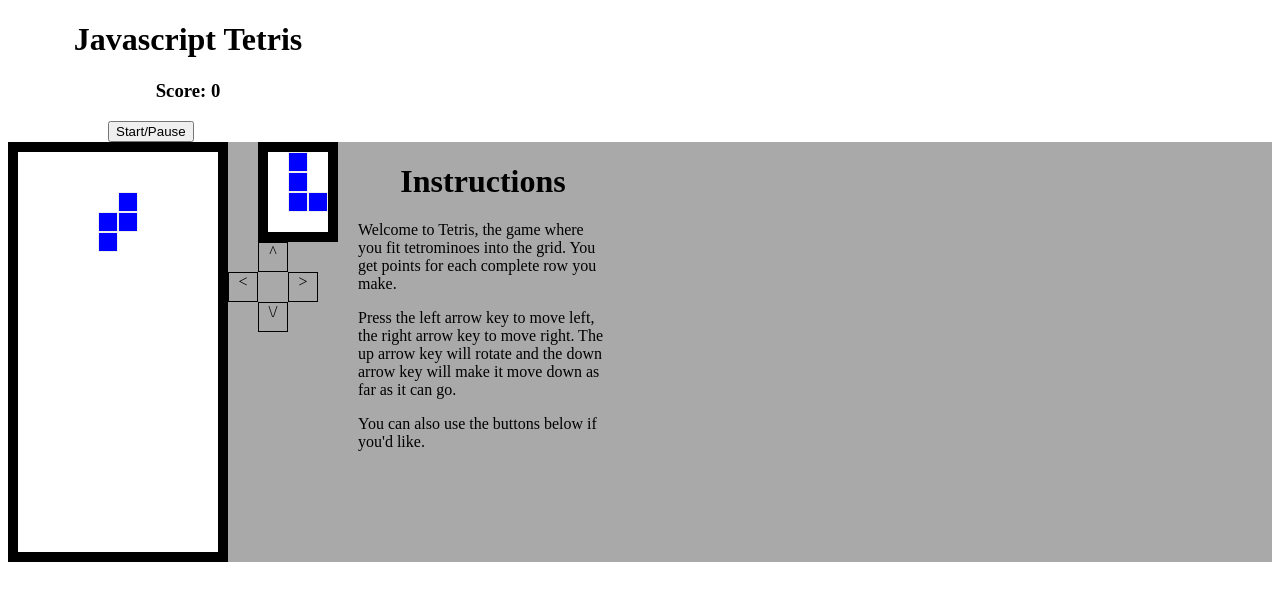
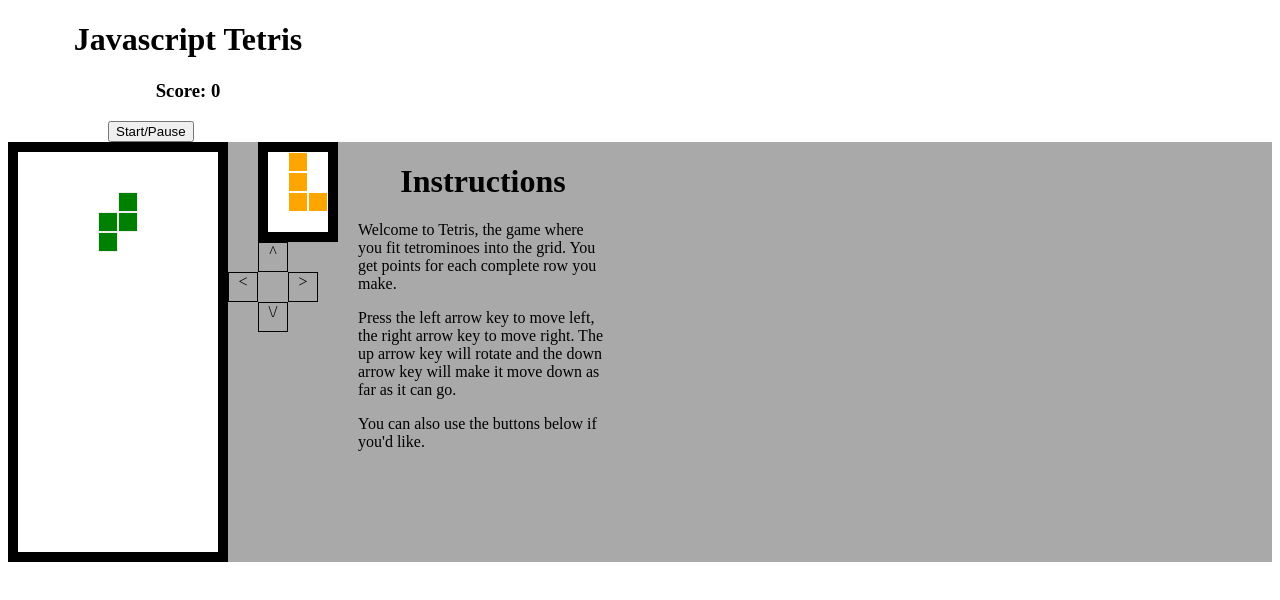
Before and after one commit to Andrew836-dev/Javascript-tetris, a plain HTML site: page index.html in a window 1280 px wide. Both pictures are taken after a click on the button "Start/Pause". Drawn offline with Linux system fonts and the light colour scheme.

Commit message:
changed tetrominoes to objects with colors attached, added colors

```diff
--- a/script/app.js
+++ b/script/app.js
@@ -14,54 +14,75 @@ document.addEventListener('DOMContentLoaded', () => {
     let isGameOver = true
 
     //The Tetrominoes setup
-    const lTetromino = [
-        [1, width+1, width*2+1, 2],
-        [width, width+1, width+2, width*2+2],
-        [1, width+1, width*2, width*2+1],
-        [width, width*2, width*2+1, width*2+2]
-    ]
+    const lTetromino = {
+        rotation: [
+            [1, width + 1, width * 2 + 1, 2],
+            [width, width + 1, width + 2, width * 2 + 2],
+            [1, width + 1, width * 2, width * 2 + 1],
+            [width, width * 2, width * 2 + 1, width * 2 + 2]
+        ],
+        color: 'red'
+    }
 
-    const rTetromino = [
-        [1, width+1, width*2+1, width*2+2],
-        [width, width+1, width+2, 2],
-        [0, 1, width+1, width*2+1],
-        [width, width+1, width+2, width*2]
-    ]
+    const rTetromino = {
+        rotation: [
+            [1, width + 1, width * 2 + 1, width * 2 + 2],
+            [width, width + 1, width + 2, 2],
+            [0, 1, width + 1, width * 2 + 1],
+            [width, width + 1, width + 2, width * 2]
+        ],
+        color: 'orange'
+    }
 
-    const zTetromino = [
-        [1, width+2, width+1, width*2+2],
-        [width, width+1, 1, 2],
-        [1, width+2, width+1, width*2+2],
-        [width, width+1, 1, 2]
-    ]
+    const zTetromino = {
+        rotation: [
+            [1, width + 2, width + 1, width * 2 + 2],
+            [width, width + 1, 1, 2],
+            [1, width + 2, width + 1, width * 2 + 2],
+            [width, width + 1, 1, 2]
+        ],
+        color: 'yellow'
+    }
 
-    const sTetromino = [
-        [1, width, width+1, width*2],
-        [width+1, width, width*2+2, width*2+1],
-        [1, width, width+1, width*2],
-        [width+1, width, width*2+2, width*2+1]
-    ]
+    const sTetromino = {
+        rotation: [
+            [1, width, width + 1, width * 2],
+            [width + 1, width, width * 2 + 2, width * 2 + 1],
+            [1, width, width + 1, width * 2],
+            [width + 1, width, width * 2 + 2, width * 2 + 1]
+        ],
+        color: 'green'
+    }
 
-    const tTetromino = [
-        [1, width+1, width+2, width*2+1],
-        [width, width+1, width+2, width*2+1],
-        [1, width, width+1, width*2+1],
-        [1, width, width+1, width+2]
-    ]
+    const tTetromino = {
+        rotation: [
+            [1, width + 1, width + 2, width * 2 + 1],
+            [width, width + 1, width + 2, width * 2 + 1],
+            [1, width, width + 1, width * 2 + 1],
+            [1, width, width + 1, width + 2]
+        ],
+        color: 'blue'
+    }
 
-    const oTetromino = [
-        [0, 1, width, width+1],
-        [0, 1, width, width+1],
-        [0, 1, width, width+1],
-        [0, 1, width, width+1]
-    ]
+    const oTetromino = {
+        rotation: [
+            [0, 1, width, width + 1],
+            [0, 1, width, width + 1],
+            [0, 1, width, width + 1],
+            [0, 1, width, width + 1]
+        ],
+        color: 'indigo'
+    }
 
-    const iTetromino = [
-        [1, width+1, width*2+1, width*3+1],
-        [width, width+2, width+3, width+1],
-        [1, width+1, width*2+1, width*3+1],
-        [width+1, width+2, width+3, width]
-    ]
+    const iTetromino = {
+        rotation: [
+            [1, width + 1, width * 2 + 1, width * 3 + 1],
+            [width, width + 2, width + 3, width + 1],
+            [1, width + 1, width * 2 + 1, width * 3 + 1],
+            [width + 1, width + 2, width + 3, width]
+        ],
+        color: 'violet'
+    }
 
     const tetrominoes = [lTetromino, rTetromino, zTetromino, sTetromino, tTetromino, oTetromino, iTetromino]
     // End of tetromino setup
@@ -69,29 +90,31 @@ document.addEventListener('DOMContentLoaded', () => {
     // Position/rotation setup
     let currentRotation = 0
     let currentPosition = 4
-    let random = Math.floor(Math.random()*tetrominoes.length)
-    let nextRandom = Math.floor(Math.random()*tetrominoes.length)
-    let current = tetrominoes[random][currentRotation]
+    let random = Math.floor(Math.random() * tetrominoes.length)
+    let nextRandom = Math.floor(Math.random() * tetrominoes.length)
+    let currentTetromino = tetrominoes[random]
 
     // function to draw the current shape
     function draw() {
-        current.forEach(index => {
+        currentTetromino.rotation[currentRotation].forEach(index => {
             squares[currentPosition + index].classList.add('tetromino')
+            squares[currentPosition + index].style.backgroundColor = currentTetromino.color
         })
     }
 
 
     // function to remove the current shape
     function undraw() {
-        current.forEach(index => {
+        currentTetromino.rotation[currentRotation].forEach(index => {
             squares[currentPosition + index].classList.remove('tetromino')
+            squares[currentPosition + index].style.backgroundColor = ''
         })
     }
 
     function clearGrid() {
-        for(let i=0; i<200; i++){
-            squares[i].classList.remove('takenTetromino')
+        for (let i = 0; i < 200; i++) {
             squares[i].classList.remove('taken')
+            squares[i].style.backgroundColor = ''
         }
     }
 
@@ -100,20 +123,19 @@ document.addEventListener('DOMContentLoaded', () => {
 
     //assign functions to keycodes
     function control(e) {
-        if(timerId){
-            if(e.keyCode === 37) {
+        if (e.keyCode === 37) {
             moveLeft()
         }
-            else if(e.keyCode === 39){
+        else if (e.keyCode === 39) {
             moveRight()
         }
-            else if(e.keyCode === 38){
+        else if (e.keyCode === 38) {
             rotate()
         }
-            else if(e.keyCode === 40){
+        else if (e.keyCode === 40) {
             drop()
         }
-        }
+
     }
     document.addEventListener('keyup', control)
     upArrow.addEventListener('touchstart', rotate)
@@ -124,13 +146,13 @@ document.addEventListener('DOMContentLoaded', () => {
 
     // freeze function
     function freeze() {
-        if(isTaken()) {
-            undraw()
+        if (isTaken()) {
+            // undraw()
             currentPosition -= width
-            current.forEach(index => squares[currentPosition + index].classList.add('taken'))
-            current.forEach(index => squares[currentPosition + index].classList.add('takenTetromino'))
+            currentTetromino.rotation[currentRotation].forEach(index => squares[currentPosition + index].classList.add('taken'))
+            currentTetromino.rotation[currentRotation].forEach(index => squares[currentPosition + index].style.backgroundColor = currentTetromino.color)
             //check for game over
-            if(currentPosition < 10){
+            if (currentPosition < 10) {
                 gameOver()
                 return
             }
@@ -143,88 +165,94 @@ document.addEventListener('DOMContentLoaded', () => {
 
     function sendNextTetromino() {
         random = nextRandom
-        nextRandom = Math.floor(Math.random()*tetrominoes.length)
-        current = tetrominoes[random][currentRotation]
+        nextRandom = Math.floor(Math.random() * tetrominoes.length)
+        currentTetromino = tetrominoes[random]
+        currentRotation = 0
         currentPosition = 4
         updatePreview()
+        freeze()
         draw()
     }
 
     // function to move left, unless it's at the edge or there is a blockage
     function moveLeft() {
+        if (timerId) {
             undraw()
-        if(!isAtLeft()) currentPosition -= 1
-        if(isTaken()) {
+            if (!isAtLeft()) currentPosition -= 1
+            if (isTaken()) {
                 currentPosition += 1
             }
             draw()
         }
+    }
 
     // function to move right, unless it's at the edge or there is a blockage
     function moveRight() {
+        if (timerId) {
             undraw()
-        if(!isAtRight()) currentPosition += 1
-        if(isTaken()) {
+            if (!isAtRight()) currentPosition += 1
+            if (isTaken()) {
                 currentPosition -= 1
             }
             draw()
+        }
     }
 
     // function to move down one line
     function moveDown() {
         undraw()
         currentPosition += width
+        freeze()
         draw()
-        freeze()
     }
 
     // function to drop all the way to the lowest possible point
     function drop() {
+        if (timerId) {
             moveDown()
             if (currentPosition > 9) {
                 drop()
             }
         }
+    }
 
     // for moving pieces, checks if the new position is taken. returns true if not allowed to move there
     function isTaken() {
-        let answer = current.some(index => squares[currentPosition+index].classList.contains('taken'))
+        let answer = currentTetromino.rotation[currentRotation].some(index => squares[currentPosition + index].classList.contains('taken'))
         return answer
     }
 
     // checks if the part is at the left hand edge of the grid
     function isAtLeft() {
-        const isAtLeftEdge = current.some(index => (currentPosition + index) % width === 0)
+        const isAtLeftEdge = currentTetromino.rotation[currentRotation].some(index => (currentPosition + index) % width === 0)
         return isAtLeftEdge
     }
 
     // checks if the part is at the right hand edge of the grid
     function isAtRight() {
-        const isAtRightEdge = current.some(index => (currentPosition + index) % width === width - 1)
+        const isAtRightEdge = currentTetromino.rotation[currentRotation].some(index => (currentPosition + index) % width === width - 1)
         return isAtRightEdge
     }
 
     // function to rotate, unless there is a blockage
     function rotate() {
+        if (timerId) {
             undraw()
             currentRotation++
-        if(currentRotation === current.length) {
+            if (currentRotation === currentTetromino.rotation.length) {
                 // makes the rotation go back to 0 if it reaches the maximum number
                 currentRotation = 0
             }
 
-        // updates position
-        current = tetrominoes[random][currentRotation]
-
             // after rotation is complete, checks if it is a valid position
-        if(isTaken() || (isAtLeft() && isAtRight())){
+            if (isTaken() || (isAtLeft() && isAtRight())) {
                 currentRotation--
-            if(currentRotation < 0) {
+                if (currentRotation < 0) {
                     currentRotation = 4
                 }
-            current = tetrominoes[random][currentRotation]
             }
             draw()
+        }
     }
 
     //show up-next tetromino in mini-grid
@@ -234,13 +262,13 @@ document.addEventListener('DOMContentLoaded', () => {
 
     //the Tetrominos without rotations
     const upNextTetrominoes = [
-        [1, displayWidth+1, displayWidth*2+1, 2],                // lTetromino
-        [1, displayWidth+1, displayWidth*2+1, displayWidth*2+2], // rTetromino
-        [1, displayWidth+2, displayWidth+1, displayWidth*2+2],   // zTetromino
-        [1, displayWidth, displayWidth+1, displayWidth*2],       // sTetromino
-        [1, displayWidth+1, displayWidth+2, displayWidth*2+1],   // tTetromino
-        [0, 1, displayWidth, displayWidth+1],                    // oTetromino
-        [1, displayWidth+1, displayWidth*2+1, displayWidth*3+1]  // iTetromino
+        [1, displayWidth + 1, displayWidth * 2 + 1, 2],                // lTetromino
+        [1, displayWidth + 1, displayWidth * 2 + 1, displayWidth * 2 + 2], // rTetromino
+        [1, displayWidth + 2, displayWidth + 1, displayWidth * 2 + 2],   // zTetromino
+        [1, displayWidth, displayWidth + 1, displayWidth * 2],       // sTetromino
+        [1, displayWidth + 1, displayWidth + 2, displayWidth * 2 + 1],   // tTetromino
+        [0, 1, displayWidth, displayWidth + 1],                    // oTetromino
+        [1, displayWidth + 1, displayWidth * 2 + 1, displayWidth * 3 + 1]  // iTetromino
     ]
 
     //display the shape on the mini-grid
@@ -248,9 +276,11 @@ document.addEventListener('DOMContentLoaded', () => {
         // clear the grid first
         displaySquares.forEach(square => {
             square.classList.remove('tetromino')
+            square.style.backgroundColor = ''
         })
-        upNextTetrominoes[nextRandom].forEach( index => {
+        upNextTetrominoes[nextRandom].forEach(index => {
             displaySquares[displayIndex + index].classList.add('tetromino')
+            displaySquares[displayIndex + index].style.backgroundColor = tetrominoes[nextRandom].color
         })
     }
 
@@ -263,7 +293,7 @@ document.addEventListener('DOMContentLoaded', () => {
             clearGrid()
             sendNextTetromino()
         }
-        if (timerId){
+        if (timerId) {
             clearInterval(timerId)
             timerId = null
         } else {
@@ -275,15 +305,15 @@ document.addEventListener('DOMContentLoaded', () => {
 
     // add score
     function addScore() {
-        for (let i=0; i<199; i+=width ){
-            const row = [i, i+1, i+2, i+3, i+4, i+5, i+6, i+7, i+8, i+9]
+        for (let i = 0; i < 199; i += width) {
+            const row = [i, i + 1, i + 2, i + 3, i + 4, i + 5, i + 6, i + 7, i + 8, i + 9]
 
-            if(row.every(index => squares[index].classList.contains('taken'))) {
+            if (row.every(index => squares[index].classList.contains('taken'))) {
                 score += 10
                 scoreDisplay.innerHTML = score
-                row.forEach(index=> {
+                row.forEach(index => {
                     row.forEach(index => squares[index].classList.remove('taken'))
-                    row.forEach(index => squares[index].classList.remove('takenTetromino'))
+                    squares[index].style.backgroundColor = ''
                 })
                 const squaresRemoved = squares.splice(i, width)
                 squares = squaresRemoved.concat(squares)
--- a/style/style.css
+++ b/style/style.css
@@ -41,15 +41,15 @@ button {
     box-sizing: border-box;
     width: 20px;
     height: 20px;
+    border-style: solid;
+    border-width: 1px;
+    border-color: white;
 }
 
 .tetromino {
     border-style: groove;
     border-width: 1px;
     background-color: blue;
-}
-.takenTetromino {
-    background-color: black;
 }
 
 .instructions {
```
Lines whose indentation alone changed are shown as unchanged.
